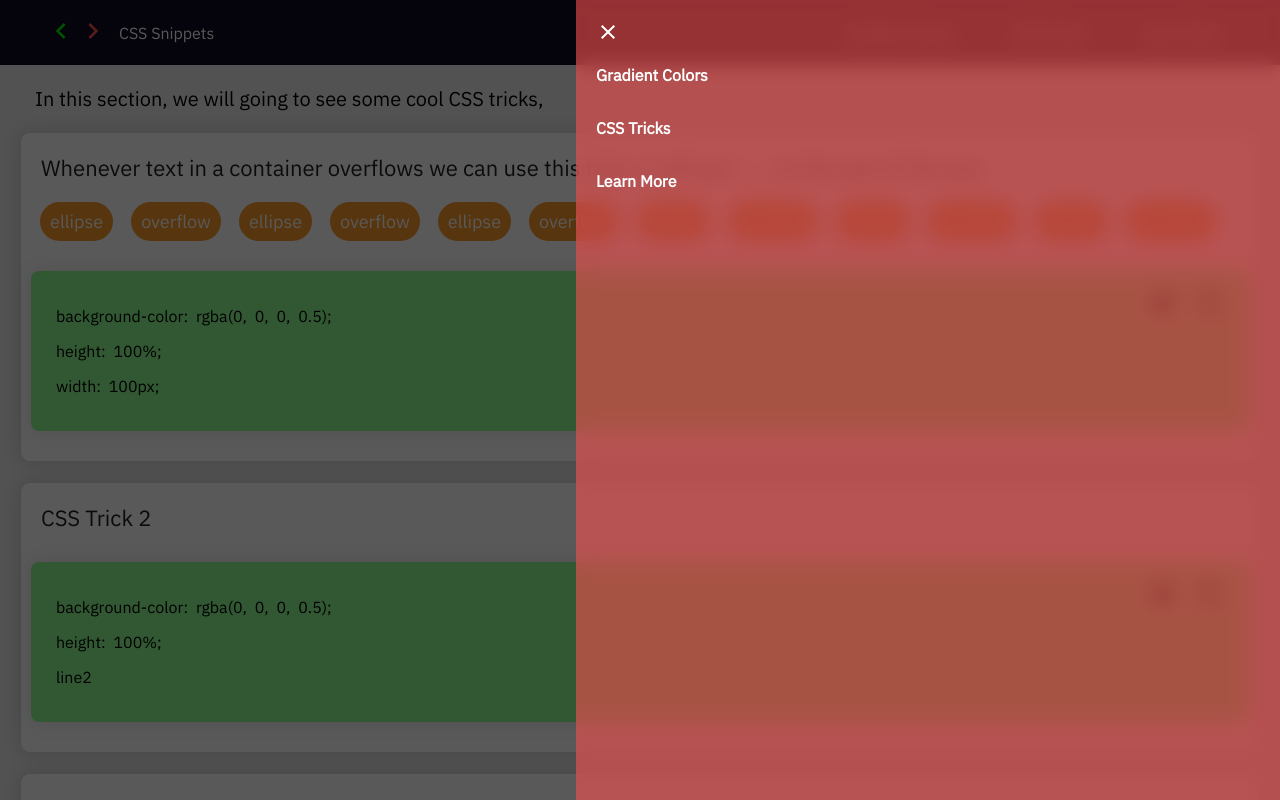
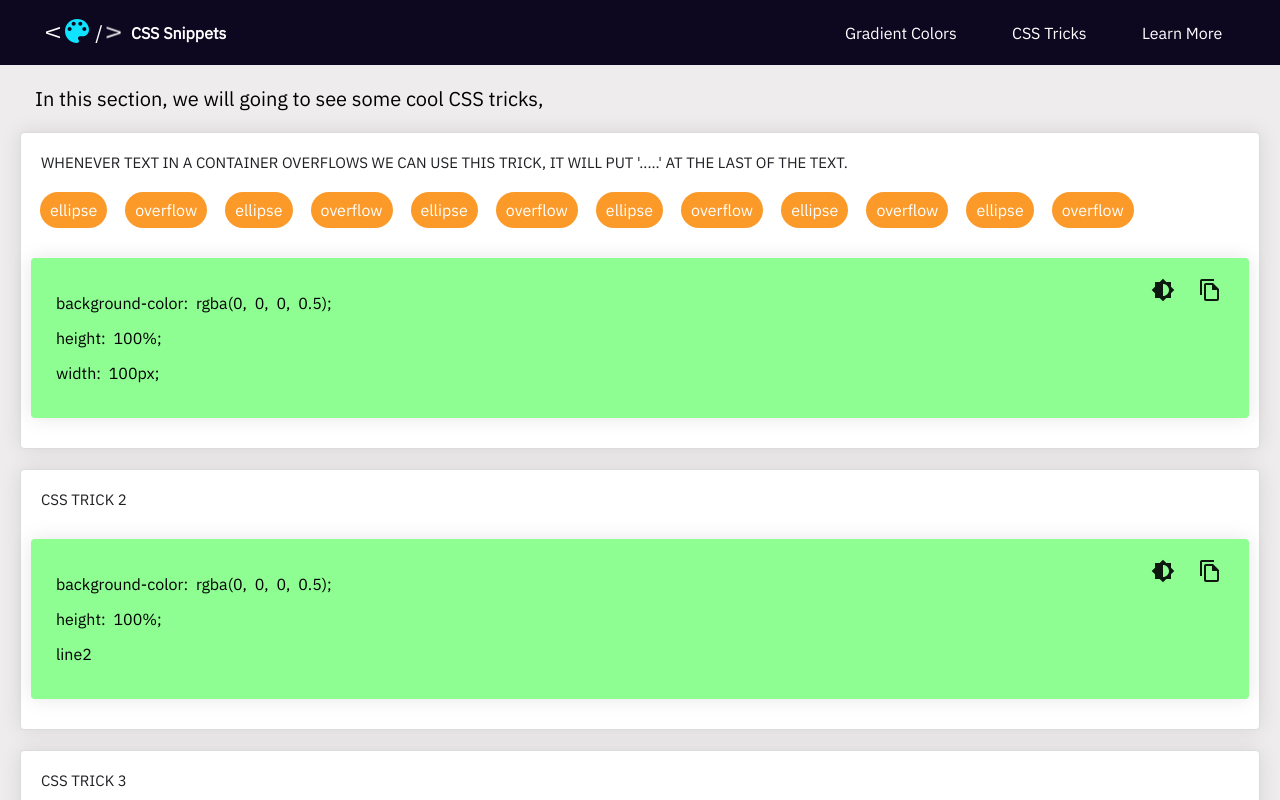
Before and after one commit to prakhar7s/css-snippets, a React (Create React App) app: page /css-snippets/css-tricks in a window 1280 px wide. Shown: the top 800 px of the page. Built offline with nearby package versions, Linux system fonts and the light colour scheme; the HTML template or start-up script is replaced by a standard one.

Commit message:
styles improved and transition applied

```diff
--- a/src/App.css
+++ b/src/App.css
@@ -16,4 +16,5 @@
   min-height: 100vh;
   padding-top: 65px;
   position: relative;
+  scroll-behavior: smooth;
 }
--- a/src/components/color-card/color-card.styles.scss
+++ b/src/components/color-card/color-card.styles.scss
@@ -1,13 +1,13 @@
 .color-card {
   height: 315px;
   background: white;
-  border-radius: 5px;
-  box-shadow: 0 0 20px 0 rgba(0, 0, 0, 0.5);
+  border-radius: 2px;
+  box-shadow: 0 0 20px 0 rgba(0, 0, 0, 0.2);
   position: relative;
 
   .color-preview {
     height: 220px;
-    border-radius: 5px 5px 0 0;
+    border-radius: 2px 2px 0 0;
   }
 
   .lower {
@@ -25,6 +25,7 @@
       width: 100%;
       justify-content: center;
       align-items: center;
+      user-select: none;
 
       span {
         position: absolute;
@@ -47,10 +48,11 @@
       text-transform: uppercase;
       background: black;
       color: white;
-      width: 100px;
+      width: 120px;
       height: 30px;
       border: 1px solid black;
-      border-radius: 3px;
+      border-radius: 1px;
+      transition: all 0.3s;
 
       &:hover {
         background: transparent;
--- a/src/components/color-cards/color-cards.component.jsx
+++ b/src/components/color-cards/color-cards.component.jsx
@@ -5,7 +5,7 @@ import ColorCard from "../color-card/color-card.component";
 import "./color-cards.styles.scss";
 
 // icons
-import KeyboardBackspaceIcon from "@material-ui/icons/KeyboardBackspace";
+import CloseIcon from "@material-ui/icons/Close";
 import FileCopyOutlinedIcon from "@material-ui/icons/FileCopyOutlined";
 
 const ColorCards = (props) => {
@@ -28,7 +28,7 @@ const ColorCards = (props) => {
     background: -webkit-repeating-linear-gradient(110deg, ${colors[0]},${colors[1]});
     background-clip: text;
     -webkit-text-fill-color: transparent;
-    `;
+    `.trim();
 
     const isFontCode = fontsCode.current.style.display === "flex";
 
@@ -66,20 +66,6 @@ const ColorCards = (props) => {
       </div>
 
       <div ref={copyColorModal} className="copy-color-modal">
-        <div className="modal-header">
-          <button
-            className="back-btn"
-            onClick={() => {
-              props.history.push("/css-snippets/gradient-colors");
-
-              copyColorModal.current.style.display = "none";
-            }}
-          >
-            <KeyboardBackspaceIcon />
-          </button>
-          <h4>Copy Color</h4>
-        </div>
-
         <div className="modal-main">
           <div className="modal-main-nav">
             <span
@@ -103,14 +89,21 @@ const ColorCards = (props) => {
                 e.target.className = "active-nav";
               }}
             >
-              fonts
+              Fonts
             </span>
+
+            <button
+              className="back-btn"
+              onClick={() => {
+                props.history.push("/css-snippets/gradient-colors");
+
+                copyColorModal.current.style.display = "none";
+              }}
+            >
+              <CloseIcon />
+            </button>
           </div>
           <div className="modal-main-content">
-            <div ref={copiedToast} className="modal-copied-notification">
-              Copied
-            </div>
-
             <h2 className="heading">CSS Code Snippet</h2>
             <div ref={backgroundCode} className="modal-main-background">
               <p>{`background: linear-gradient(130deg, ${
@@ -137,6 +130,9 @@ const ColorCards = (props) => {
           <div className="modal-main-footer">
             <button onClick={copySelectedColor}>
               <FileCopyOutlinedIcon />
+              <div ref={copiedToast} className="modal-copied-notification">
+                Copied
+              </div>
             </button>
           </div>
         </div>
--- a/src/components/css-trick-card/css-trick-card.scss
+++ b/src/components/css-trick-card/css-trick-card.scss
@@ -2,11 +2,12 @@
   background-color: white;
   margin: 20px;
   padding: 10px;
-  box-shadow: 0 0 20px 0 rgba(0, 0, 0, 0.15);
+  box-shadow: 0 0 20px 0 rgba(0, 0, 0, 0.1);
   border: 1px solid #dadce0;
-  border-radius: 10px;
+  border-radius: 4px;
   .trick-title {
-    font-size: 22px;
+    text-transform: uppercase;
+    font-size: 15px;
     color: #202124;
     margin: 10px;
     font-weight: 400;
@@ -24,7 +25,7 @@
       border-radius: 999px;
       background-color: rgb(251, 153, 41);
       color: white;
-      font-size: 18px;
+      font-size: 16px;
     }
   }
 
@@ -33,12 +34,13 @@
     background-color: rgba(142, 253, 146, 1);
     backdrop-filter: blur(10px);
     box-shadow: 0 0 20px 0 rgba(0, 0, 0, 0.1);
-    border-radius: 8px;
+    border-radius: 4px;
     color: black;
     position: relative;
     padding: 20px 15px;
     display: flex;
     transition: 0.6s all;
+    user-select: none;
 
     &.dark-mode {
       background-color: rgb(9, 4, 51);
--- a/src/components/header/header.component.jsx
+++ b/src/components/header/header.component.jsx
@@ -1,4 +1,4 @@
-import React, { useRef } from "react";
+import React from "react";
 import { Link } from "react-router-dom";
 
 import "./header.styles.scss";
@@ -6,38 +6,38 @@ import "./header.styles.scss";
 // ICONS
 import MenuIcon from "@material-ui/icons/Menu";
 import CloseIcon from "@material-ui/icons/Close";
-import ChevronLeftOutlinedIcon from "@material-ui/icons/ChevronLeftOutlined";
-import ChevronRightOutlinedIcon from "@material-ui/icons/ChevronRightOutlined";
 
-const Header = () => {
-  const hamburgerMenu = useRef();
+import ColorLensIcon from "@material-ui/icons/ColorLens";
 
-  const showHamburgerMenu = () => {
-    hamburgerMenu.current.style.display = "block";
-  };
+import { toggleHamburgerMenu } from "../../redux/features/features.actions";
+import { connect } from "react-redux";
 
-  const hideHamburgerMenu = () => {
-    hamburgerMenu.current.style.display = "none";
-  };
+const Header = ({ toggleHamburgerMenu, hamburgerMenuValue }) => {
   return (
     <div className="header">
       <div className="app-name">
         <Link to="/css-snippets">
-          <div className="left">
-            <ChevronLeftOutlinedIcon />
+          <span className="codes first">V</span>
+          <div className="main-icon">
+            <ColorLensIcon />
           </div>
-          <div className="right">
-            <ChevronRightOutlinedIcon />
-          </div>
+          <span className="codes">&#47;</span>
+          <span className="codes last">V</span>
           <span>CSS Snippets</span>
         </Link>
       </div>
-      <div onClick={() => showHamburgerMenu()} className="hamburger-menu-icon">
+      <div
+        onClick={() => toggleHamburgerMenu()}
+        className="hamburger-menu-icon"
+      >
         <MenuIcon />
       </div>
-      <div ref={hamburgerMenu} className="hamburger-menu-container">
+      <div
+        style={{ display: hamburgerMenuValue ? "block" : "none" }}
+        className="hamburger-menu-container"
+      >
         <div className="hamburger-menu">
-          <div onClick={() => hideHamburgerMenu()} className="close-btn">
+          <div onClick={() => toggleHamburgerMenu()} className="close-btn">
             <CloseIcon />
           </div>
           <div className="hamb-links">
@@ -56,4 +56,12 @@ const Header = () => {
   );
 };
 
-export default Header;
+const mapStateToProps = (state) => ({
+  hamburgerMenuValue: state.features.hamburgerMenu,
+});
+
+const mapDispatchToProps = (dispatch) => ({
+  toggleHamburgerMenu: () => dispatch(toggleHamburgerMenu()),
+});
+
+export default connect(mapStateToProps, mapDispatchToProps)(Header);
--- a/src/components/header/header.styles.scss
+++ b/src/components/header/header.styles.scss
@@ -23,24 +23,48 @@
     a {
       display: flex;
       align-items: center;
-      .left,
-      .right {
-        .MuiSvgIcon-root {
-          font-size: 32px;
-          font-weight: 600;
+      justify-content: flex-start;
+
+      .codes {
+        font-weight: 500;
+        font-size: 20px;
+        margin: 0 2px;
+
+        &.first {
+          transform: rotate(90deg);
+        }
+
+        &.last {
+          transform: rotate(-90deg);
         }
       }
 
-      .left {
-        color: rgb(0, 233, 0);
+      .main-icon {
+        .MuiSvgIcon-root {
+          color: #2bff00;
+          animation: color-rotate 1.5s;
+          animation-iteration-count: infinite;
+          animation-direction: alternate;
+
+          @keyframes color-rotate {
+            from {
+              filter: hue-rotate(0deg);
+            }
+            to {
+              filter: hue-rotate(360deg);
+            }
+          }
+        }
       }
 
-      .right {
-        color: rgb(253, 77, 77);
+      .MuiSvgIcon-root {
+        font-size: 32px;
+        font-weight: 600;
       }
 
       span {
         margin-left: 10px;
+        font-weight: 600;
       }
     }
   }
@@ -61,9 +85,8 @@
     width: 100%;
     background-color: rgba(0, 0, 0, 0.65);
     top: 0px;
+    right: 0;
     display: none;
-    right: 0;
-    display: flex;
 
     .hamburger-menu {
       width: 55%;
--- a/src/redux/features/features-reducer.action.types.js
+++ b/src/redux/features/features-reducer.action.types.js
@@ -1,4 +1,5 @@
 const featureReducerActionTypes = {
   TOGGLE_EDITOR_MODE: "TOGGLE_EDITOR_MODE",
+  TOGGLE_HAMBURGER_MENU: "TOGGLE_HAMBURGER_MENU",
 };
 export default featureReducerActionTypes;
--- a/src/redux/features/features.actions.js
+++ b/src/redux/features/features.actions.js
@@ -5,3 +5,7 @@ const {
 export const toggleEditorMode = () => ({
   type: featureReducerActionTypes.TOGGLE_EDITOR_MODE,
 });
+
+export const toggleHamburgerMenu = () => ({
+  type: featureReducerActionTypes.TOGGLE_HAMBURGER_MENU,
+});
--- a/src/redux/features/features.reducer.js
+++ b/src/redux/features/features.reducer.js
@@ -4,6 +4,7 @@ const {
 
 const INITIAL_STATE = {
   darkMode: false,
+  hamburgerMenu: false,
 };
 
 const featuresReducer = (state = INITIAL_STATE, action) => {
@@ -11,7 +12,13 @@ const featuresReducer = (state = INITIAL_STATE, action) => {
     case featureReducerActionTypes.TOGGLE_EDITOR_MODE:
       return {
         ...state,
-        darkMode: state.darkMode ? false : true,
+        darkMode: !state.darkMode,
+      };
+
+    case featureReducerActionTypes.TOGGLE_HAMBURGER_MENU:
+      return {
+        ...state,
+        hamburgerMenu: !state.hamburgerMenu,
       };
 
     default:
```
Also changed, not shown: src/components/color-cards/color-cards.styles.scss (+88 -81 lines), 1 other file (tests, documents, lock files or other folders).
